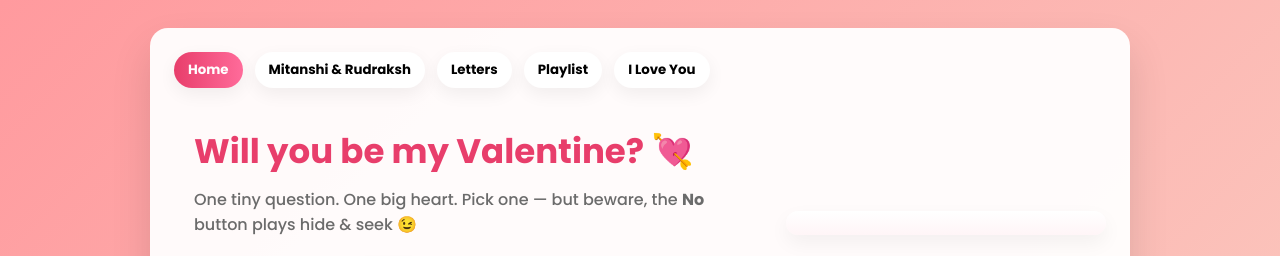
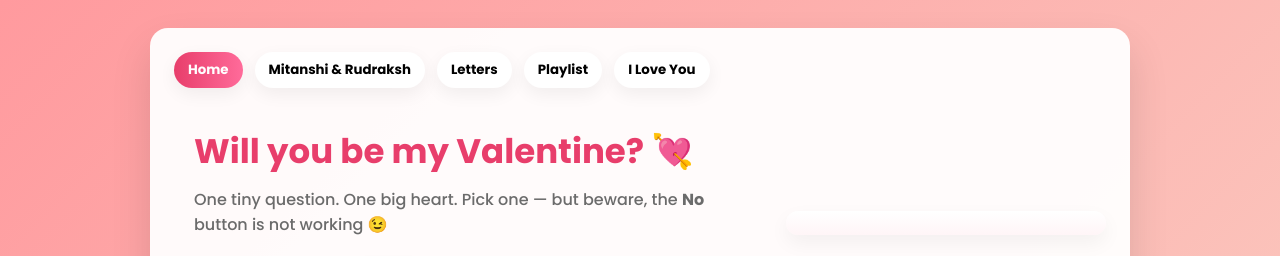
Before and after one commit to sj9711-boop/rudrakshlovesmitanshi, a plain HTML site: page index.html in a window 1280 px wide. Shown: the top 256 px of the page. Drawn offline with Linux system fonts and the light colour scheme.

Commit message:
Update index.html

```diff
--- a/index.html
+++ b/index.html
@@ -196,7 +196,7 @@
         <div class="hero">
           <div class="hero-left">
             <h1>Will you be my Valentine? 💘</h1>
-            <p>One tiny question. One big heart. Pick one — but beware, the <strong>No</strong> button plays hide & seek 😉</p>
+            <p>One tiny question. One big heart. Pick one — but beware, the <strong>No</strong> button is not working 😉</p>
             <div class="btns" id="btnRow">
               <button id="yesBtn" class="action">Yes 💖</button>
               <button id="noBtn" class="action">No 🙈</button>
```
